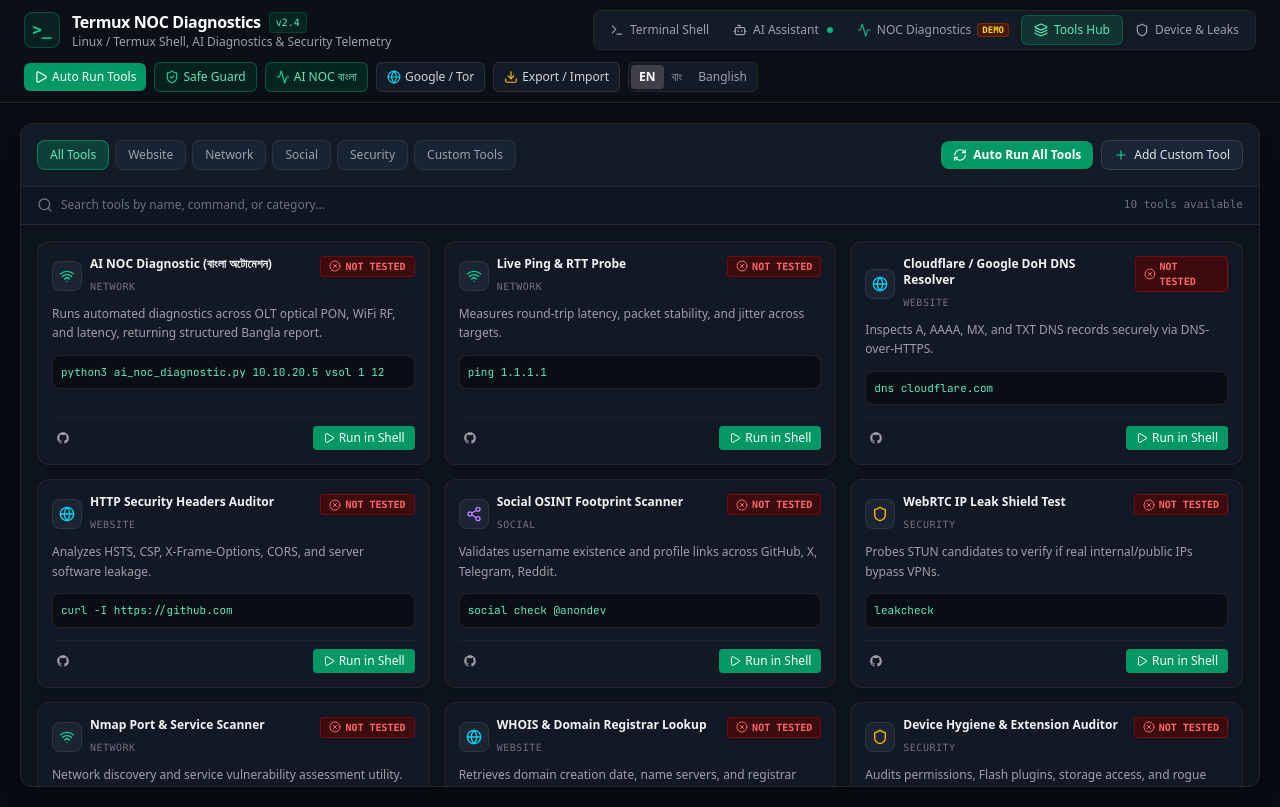
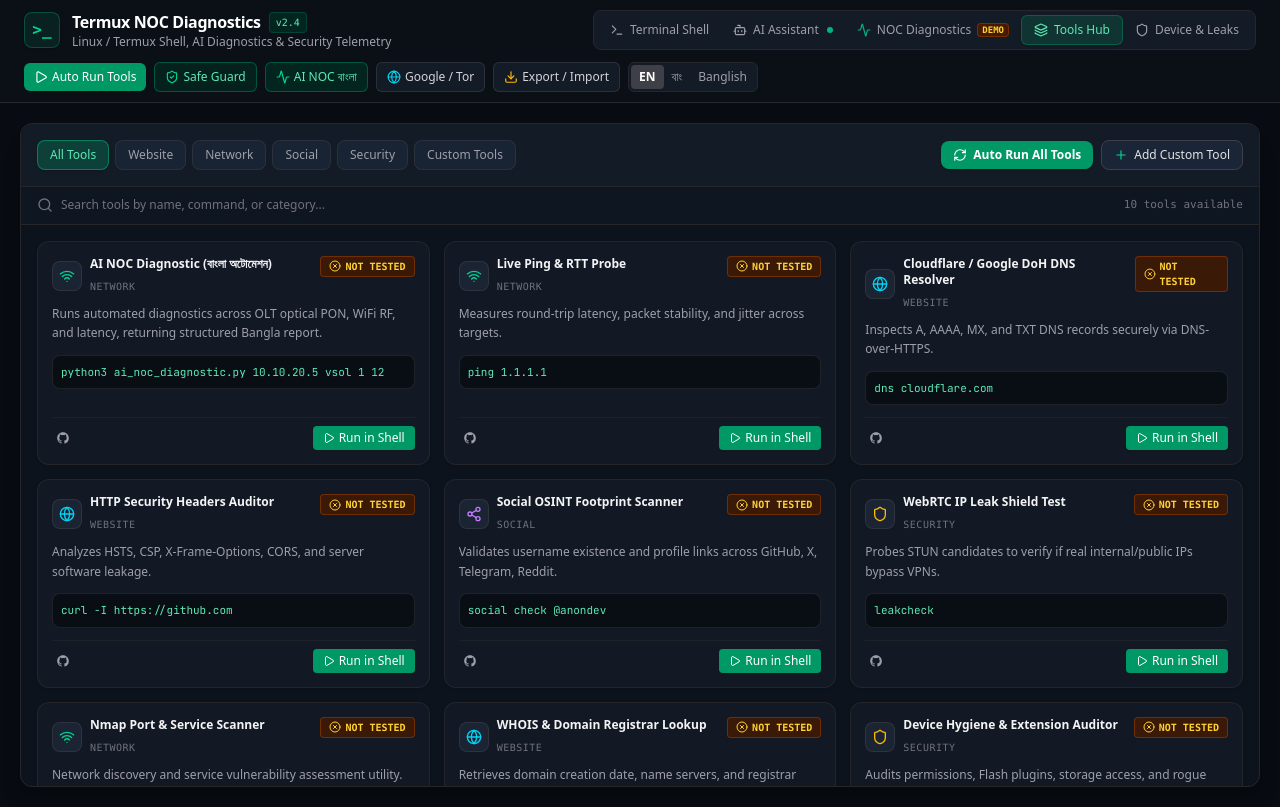
Before and after one commit to anontomollik0541-tech/Tools-, a React (Vite) app: page / in a window 1280 px wide. Both pictures are taken after a click on the button "Tools Hub". Built offline with nearby package versions, Linux system fonts and the light colour scheme.

Commit message:
Clarify unknown status and demo telemetry

```diff
--- a/src/components/ToolsDashboard.tsx
+++ b/src/components/ToolsDashboard.tsx
@@ -216,7 +216,9 @@
                       className={`flex items-center space-x-1 px-2 py-0.5 rounded text-[10px] font-mono font-bold ${
                         tool.isTrue === true
                           ? 'bg-emerald-950/80 text-emerald-400 border border-emerald-800/60'
-                          : 'bg-red-950/80 text-red-400 border border-red-800/60'
+                          : tool.isTrue === false
+                          ? 'bg-red-950/80 text-red-400 border border-red-800/60'
+                          : 'bg-amber-950/80 text-amber-300 border border-amber-800/60'
                       }`}
                     >
                       {tool.isTrue === true ? (
```
